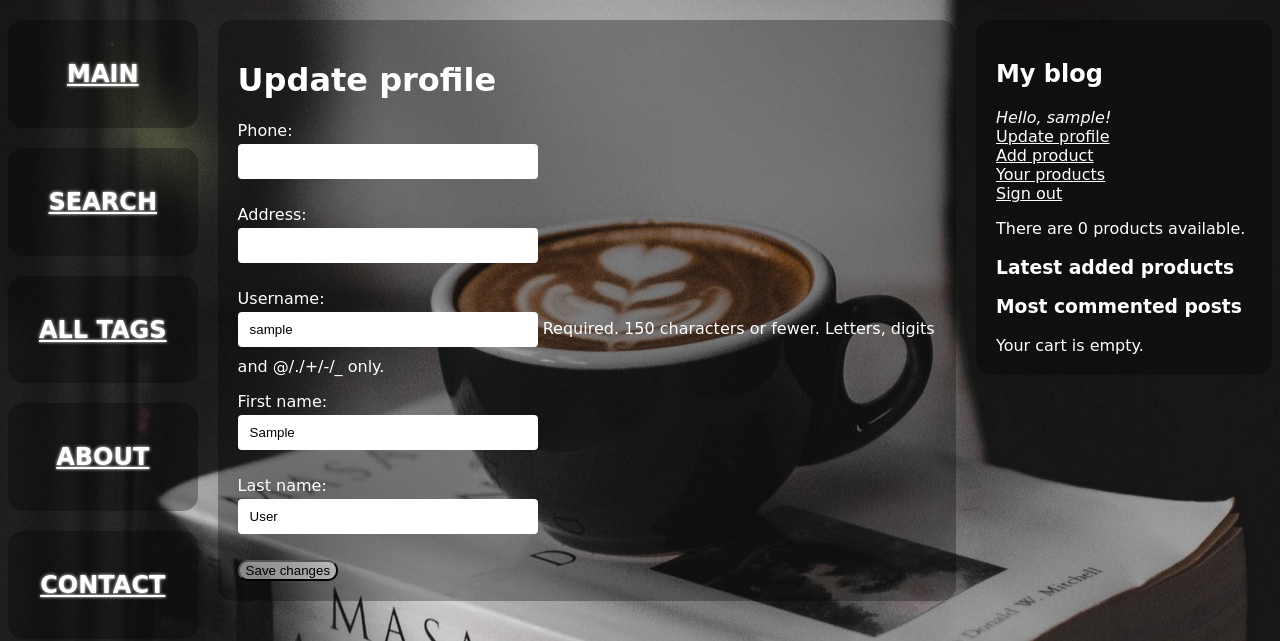
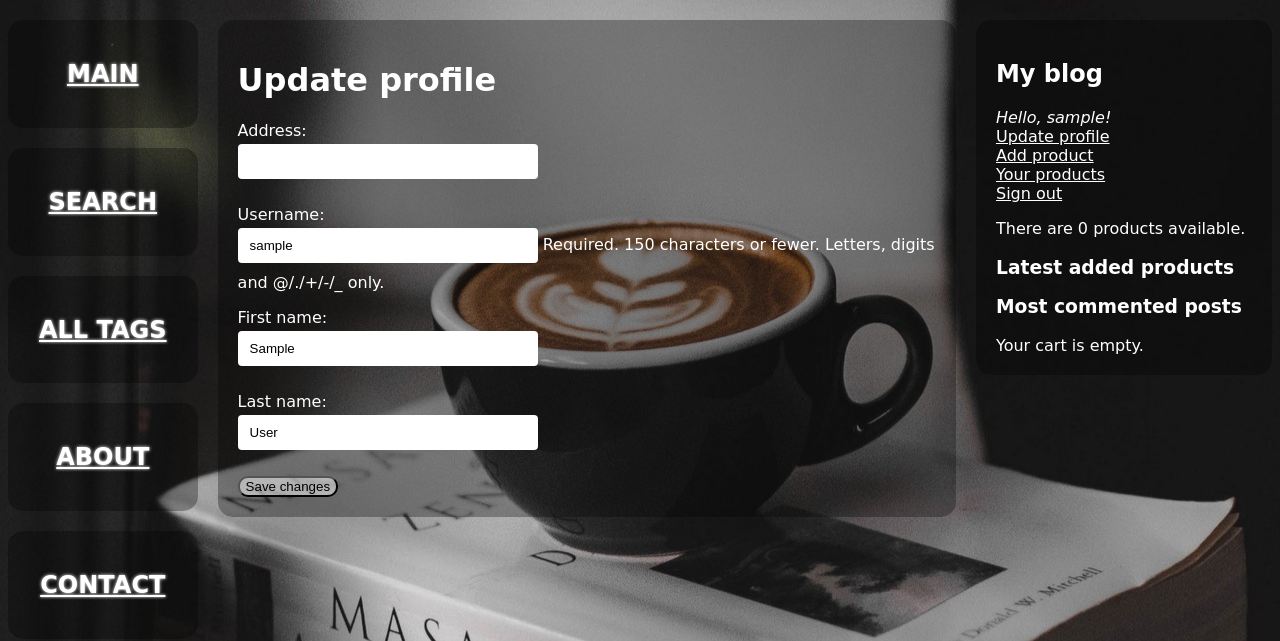
Before and after one commit to MaksimMarynau/coffee_shop, a Django app: page /accounts/update_profile in a window 1280 px wide. Shown: the part 168-809 px from the top of the page. Run offline with Django 3.2, Linux system fonts and the light colour scheme; the visitor is signed in with stand-in values (Sample User, id 1); data that the repository does not hold is empty; parts of the project's set-up code (start-up, migrations or seed data) failed here and were passed over.

Commit message:
fixing error with registration

```diff
--- a/src/coffee_shop_project/coffee_shop_project/apps/coffee_board/admin.py
+++ b/src/coffee_shop_project/coffee_shop_project/apps/coffee_board/admin.py
@@ -55,7 +55,7 @@ class ProductImagesAdmin(admin.ModelAdmin):
 
 @admin.register(Seller)
 class SellerAdmin(admin.ModelAdmin):
-    list_display = ('user','phone','address')
+    list_display = ('user','address')
 
 
 @admin.register(Comment)
--- a/src/coffee_shop_project/coffee_shop_project/apps/coffee_board/forms.py
+++ b/src/coffee_shop_project/coffee_shop_project/apps/coffee_board/forms.py
@@ -45,7 +45,7 @@ class UserUpdateForm(forms.ModelForm):
 class SellerForm(forms.ModelForm):
     class Meta:
         model = Seller
-        fields = ('phone', 'address')
+        fields = ('address',)
 
 
 class ProductForm(forms.ModelForm):
--- a/src/coffee_shop_project/coffee_shop_project/apps/coffee_board/models.py
+++ b/src/coffee_shop_project/coffee_shop_project/apps/coffee_board/models.py
@@ -7,7 +7,7 @@ from django.contrib.auth.models import User
 from django.db.models.signals import post_save
 from django.dispatch import receiver
 
-# Create your models here.
+
 class Seller(models.Model):
 
     user = models.OneToOneField(
@@ -16,7 +16,6 @@ class Seller(models.Model):
         unique= True,
         related_name='sellers'
     )
-    phone = PhoneNumberField(null=False, blank=False, unique=True)
     address = models.CharField(max_length=255, blank=True)
 
     def __str__(self):
@@ -66,7 +65,7 @@ class ProductImages(models.Model):
 	product = models.ForeignKey(Product, verbose_name='Product', on_delete=models.CASCADE)
 
 	def __str__(self):
-		return self.title
+		return self.product.title
 
 
 class Comment(models.Model):
--- a/src/coffee_shop_project/coffee_shop_project/apps/coffee_board/templates/products/product_detail.html
+++ b/src/coffee_shop_project/coffee_shop_project/apps/coffee_board/templates/products/product_detail.html
@@ -17,7 +17,7 @@
             </form>
             <li><b>Shipping from:</b> {{ product.country }}</li>
             <li><b>Seller is:</b> <i>{{ product.seller.user }}</i></li>
-            <li><b>Contact:</b> {{ product.seller.phone }}, {{ product.seller.address }}</li>
+            <li><b>Contact:</b>{{ product.seller.address }}</li>
             <li><b>Posted:</b> {{ product.publish }}</li>
             <p class="img_view">
                 {% if product.image %}
--- a/src/coffee_shop_project/coffee_shop_project/settings.py
+++ b/src/coffee_shop_project/coffee_shop_project/settings.py
@@ -169,3 +169,5 @@ AUTHENTICATION_BACKEND = {
 }
 
 CART_SESSION_ID = 'cart'
+
+TAGGIT_CASE_INSENSITIVE = True
```
Also changed, not shown: src/coffee_shop_project/coffee_shop_project/apps/coffee_board/migrations/0001_initial.py, src/coffee_shop_project/coffee_shop_project/apps/orders/migrations/0001_initial.py.
